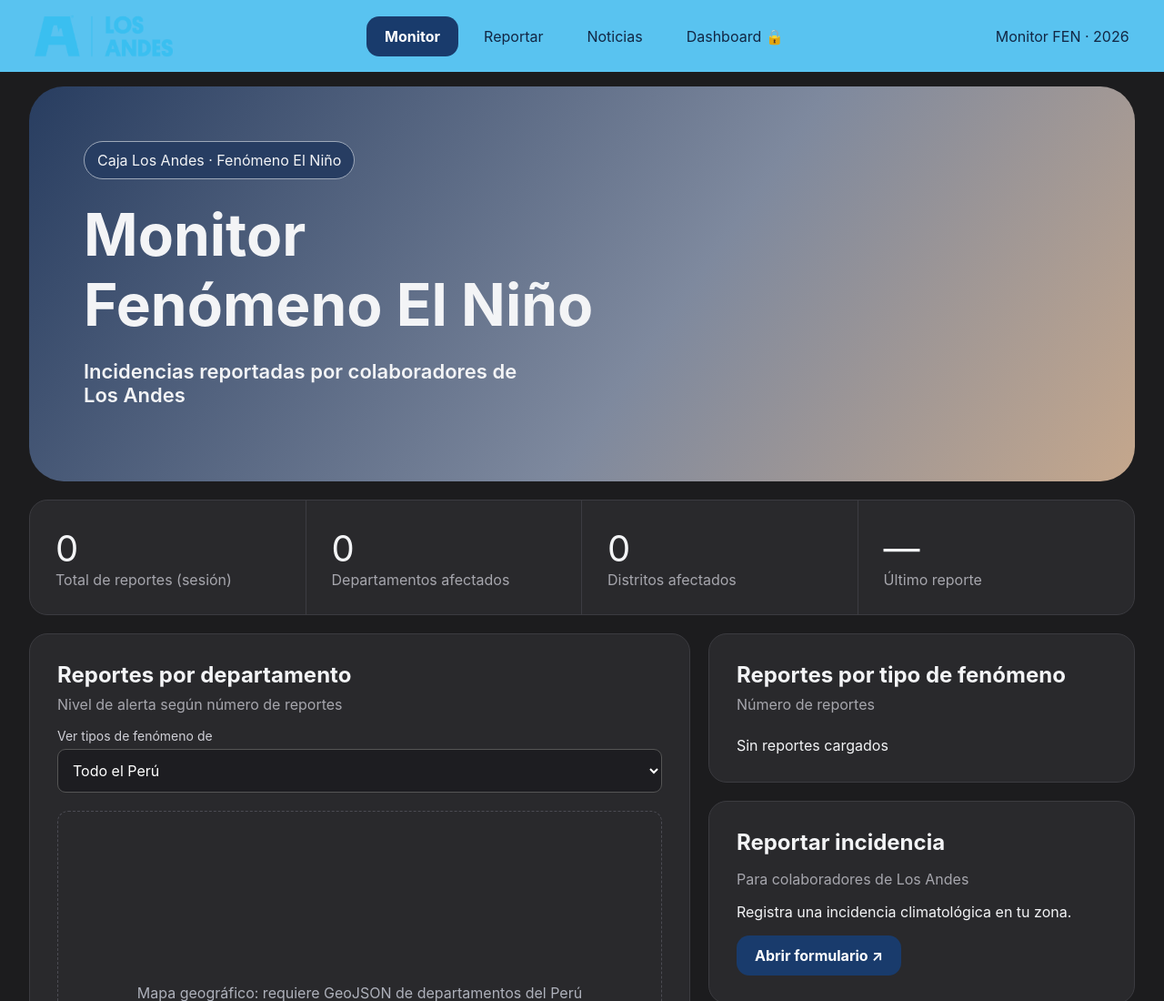
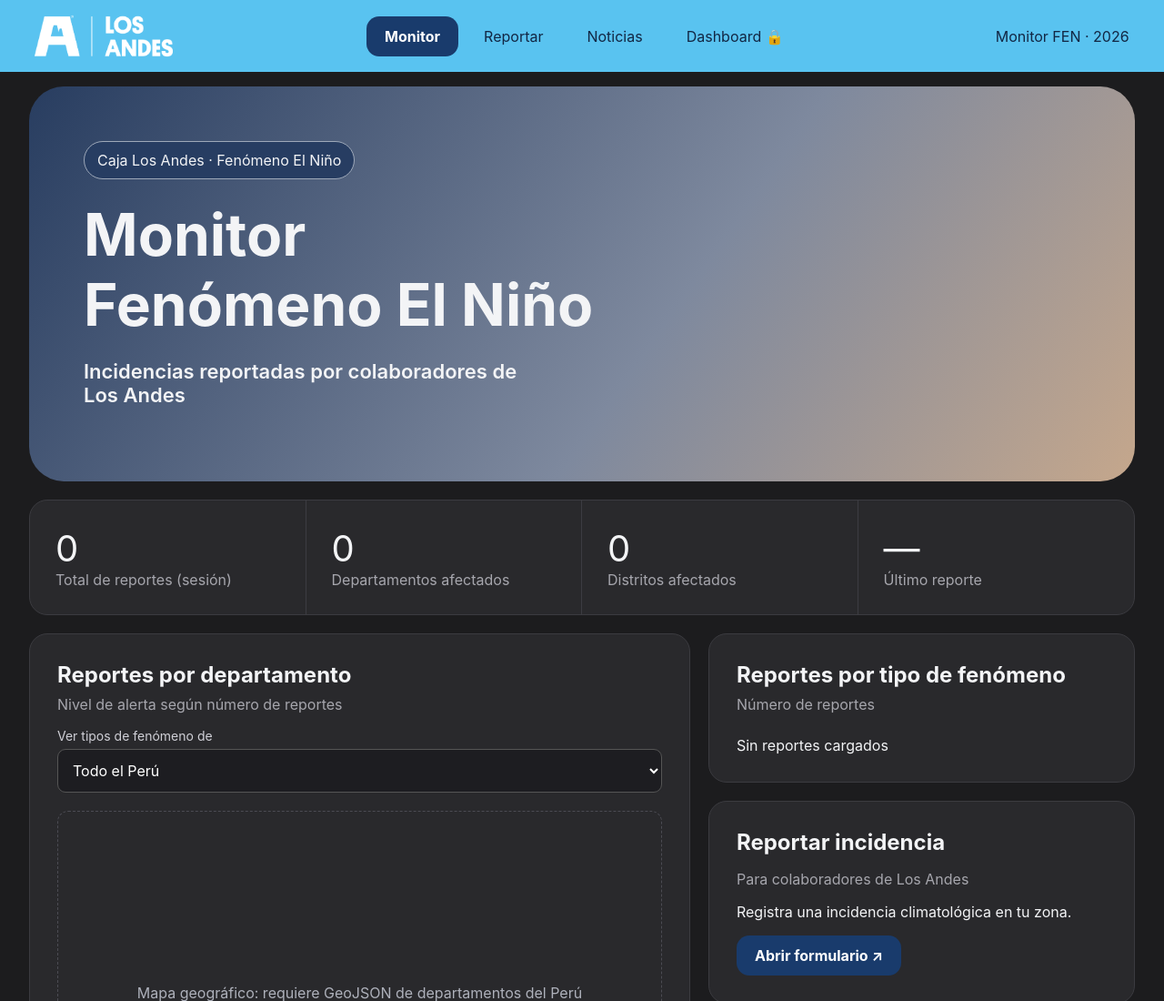
Before and after one commit to s4msepi0l11/reportes_fen_vercel, a website: page index.html in a window 1280 px wide. Shown: the top 1100 px of the page at 91% size. Drawn offline with Linux system fonts and the light colour scheme.

Commit message:
white logo

```diff
--- a/index.html
+++ b/index.html
@@ -189,6 +189,14 @@ label{
     max-width: 180px;
     object-fit: contain;
     display: block;
+}
+.logo img {
+    height: 55px;
+    width: auto;
+    max-width: 180px;
+    object-fit: contain;
+    display: block;
+    filter: brightness(0) invert(1);
 }
 input,select,textarea{
     width:100%;
```
